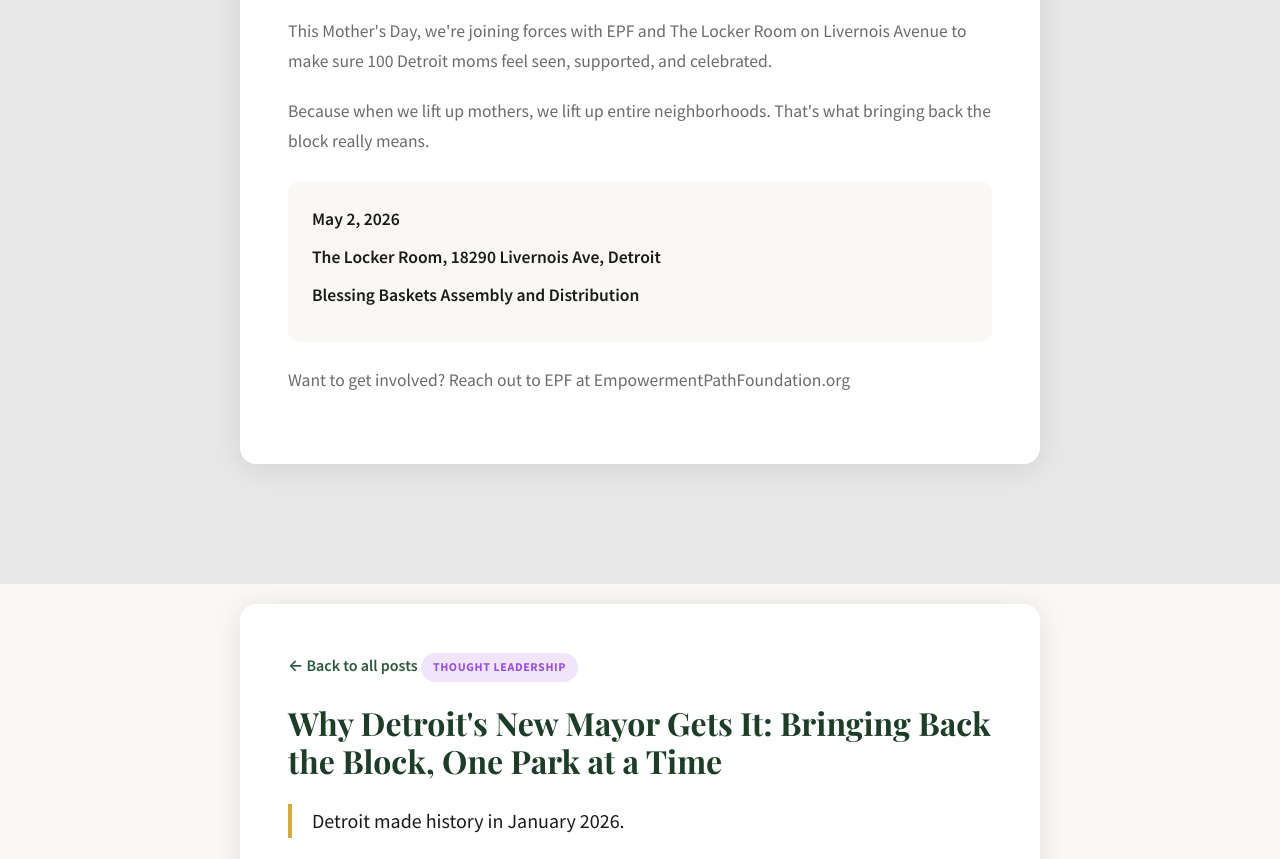
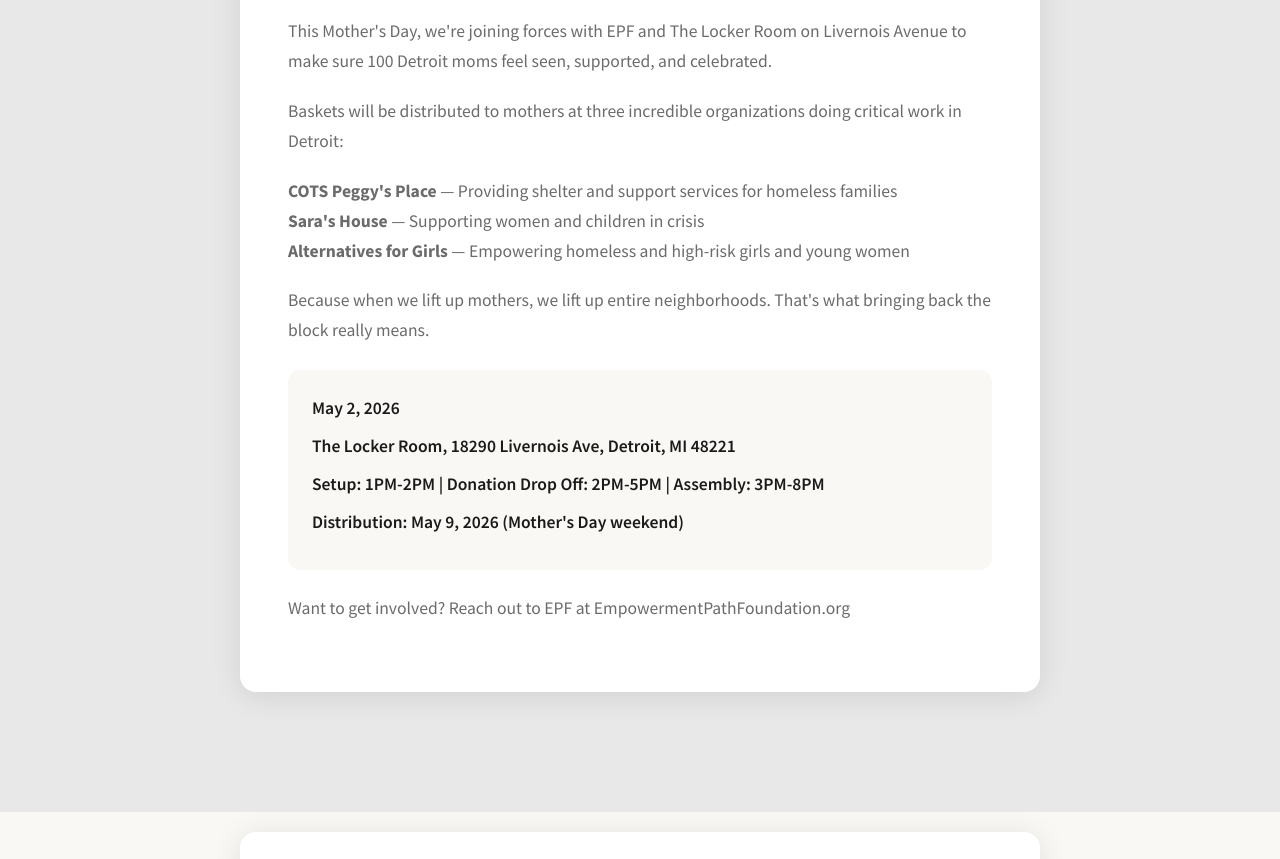
Before and after one commit to endangeredlx/bringbacktheblock, a plain HTML site: page blog.html in a window 1280 px wide. Shown: the part 2233-3092 px from the top of the page. Drawn offline with nearby package versions, Linux system fonts and the light colour scheme.

Commit message:
Add recipient organizations to Mother's Day post

```diff
--- a/blog.html
+++ b/blog.html
@@ -447,12 +447,19 @@
 
                 <p>This Mother's Day, we're joining forces with EPF and The Locker Room on Livernois Avenue to make sure 100 Detroit moms feel seen, supported, and celebrated.</p>
 
+                <p>Baskets will be distributed to mothers at three incredible organizations doing critical work in Detroit:</p>
+
+                <p><strong>COTS Peggy's Place</strong> — Providing shelter and support services for homeless families<br>
+                <strong>Sara's House</strong> — Supporting women and children in crisis<br>
+                <strong>Alternatives for Girls</strong> — Empowering homeless and high-risk girls and young women</p>
+
                 <p>Because when we lift up mothers, we lift up entire neighborhoods. That's what bringing back the block really means.</p>
 
                 <div class="event-details">
                     <p>May 2, 2026</p>
-                    <p>The Locker Room, 18290 Livernois Ave, Detroit</p>
-                    <p>Blessing Baskets Assembly and Distribution</p>
+                    <p>The Locker Room, 18290 Livernois Ave, Detroit, MI 48221</p>
+                    <p>Setup: 1PM-2PM | Donation Drop Off: 2PM-5PM | Assembly: 3PM-8PM</p>
+                    <p>Distribution: May 9, 2026 (Mother's Day weekend)</p>
                 </div>
 
                 <p>Want to get involved? Reach out to EPF at EmpowermentPathFoundation.org</p>
```
